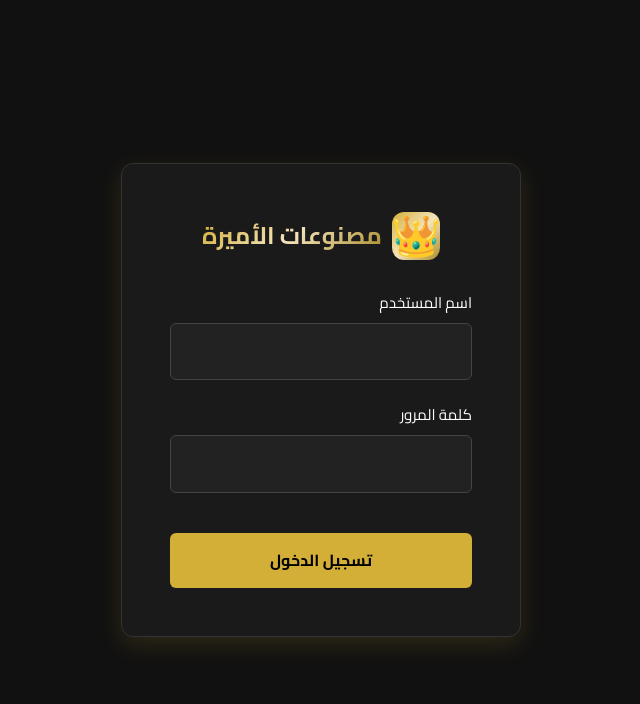
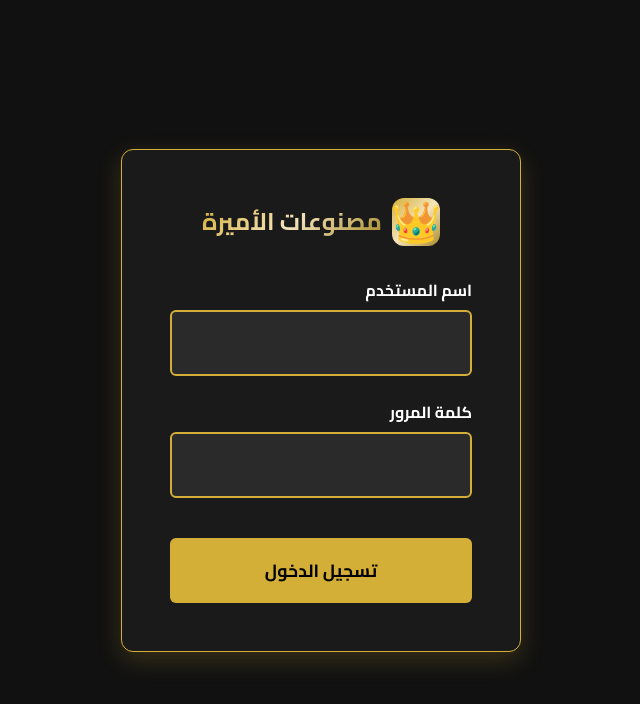
Before and after one commit to adnanali02/ELAM-RA-jewelry.github.io, a plain HTML site: page login.html in a window 1280 px wide. Shown: the whole page, without its empty margins (319-959 px from the left). Drawn offline with Linux system fonts and the light colour scheme.

Commit message:
Update login.html

```diff
--- a/login.html
+++ b/login.html
@@ -6,8 +6,6 @@
     <title>تسجيل الدخول | مصنوعات الأميرة</title>
 
     <link rel="icon" type="image/x-icon" href="assets/favicon.ico">
-    <link rel="preconnect" href="https://fonts.googleapis.com">
-    <link rel="preconnect" href="https://fonts.gstatic.com" crossorigin>
     <link href="https://fonts.googleapis.com/css2?family=Cairo:wght@400;600;700&display=swap" rel="stylesheet">
 
     <link rel="stylesheet" href="css/variables.css">
@@ -16,76 +14,70 @@
     <link rel="stylesheet" href="css/layout.css">
 
     <style>
-        /* تنسيقات ثابتة لضمان ظهور الخانات بشكل فخم */
+        /* فرض التنسيقات بالقوة القاهرة !important */
         body {
-            display: flex;
-            align-items: center;
-            justify-content: center;
-            min-height: 100vh;
-            background-color: #111111; /* خلفية داكنة */
-            margin: 0;
-            font-family: 'Cairo', sans-serif;
+            display: flex !important;
+            align-items: center !important;
+            justify-content: center !important;
+            min-height: 100vh !important;
+            background-color: #111111 !important;
+            margin: 0 !important;
         }
         .login-card {
-            background: #1a1a1a; /* بطاقة داكنة */
-            padding: 3rem;
-            border-radius: 12px;
-            box-shadow: 0 8px 24px rgba(212, 175, 55, 0.15); /* توهج ذهبي */
-            width: 100%;
-            max-width: 400px;
-            text-align: center;
-            border: 1px solid #333;
+            background-color: #1a1a1a !important;
+            padding: 3rem !important;
+            border-radius: 12px !important;
+            box-shadow: 0 8px 24px rgba(212, 175, 55, 0.2) !important;
+            width: 100% !important;
+            max-width: 400px !important;
+            text-align: center !important;
+            border: 1px solid #D4AF37 !important; /* حد ذهبي للبطاقة */
         }
         .login-logo {
-            display: inline-flex;
-            align-items: center;
-            gap: 10px;
-            margin-bottom: 2rem;
-            text-decoration: none;
+            display: inline-flex !important;
+            align-items: center !important;
+            gap: 10px !important;
+            margin-bottom: 2rem !important;
+            text-decoration: none !important;
         }
-        .login-logo .logo-icon { font-size: 2.5rem; }
-        .login-logo .logo-text { font-size: 1.5rem; font-weight: 700; color: #D4AF37; } /* لون ذهبي */
+        .login-logo .logo-icon { font-size: 2.5rem !important; }
+        .login-logo .logo-text { font-size: 1.5rem !important; font-weight: 700 !important; color: #D4AF37 !important; }
         .form-group {
-            margin-bottom: 1.5rem;
-            text-align: right;
+            margin-bottom: 1.5rem !important;
+            text-align: right !important;
         }
         .form-label {
-            display: block;
-            margin-bottom: 0.5rem;
-            color: #ffffff; /* نص أبيض صريح */
-            font-size: 0.95rem;
+            display: block !important;
+            margin-bottom: 0.5rem !important;
+            color: #ffffff !important;
+            font-size: 1rem !important;
+            font-weight: bold !important;
         }
         .form-control {
-            width: 100%;
-            padding: 0.8rem 1rem;
-            border: 1px solid #444;
-            border-radius: 6px;
-            background: #222;
-            color: #ffffff; /* لون الكتابة داخل الخانة أبيض */
-            font-family: inherit;
-            box-sizing: border-box; /* لمنع خروج الخانة عن الإطار */
-        }
-        .form-control:focus {
-            outline: none;
-            border-color: #D4AF37; /* حدود ذهبية عند الكتابة */
-            background: #2a2a2a;
+            width: 100% !important;
+            padding: 1rem !important;
+            border: 2px solid #D4AF37 !important; /* حد ذهبي عريض وواضح */
+            border-radius: 6px !important;
+            background-color: #2a2a2a !important; /* خلفية رمادية داكنة */
+            color: #ffffff !important; /* نص أبيض */
+            font-size: 1rem !important;
+            box-sizing: border-box !important;
+            opacity: 1 !important; /* إلغاء أي شفافية */
+            visibility: visible !important;
         }
         .btn-login {
-            width: 100%;
-            margin-top: 1rem;
-            background-color: #D4AF37;
-            color: #000000;
-            border: none;
-            padding: 0.8rem;
-            font-weight: bold;
-            border-radius: 6px;
-            cursor: pointer;
-            font-family: inherit;
-            font-size: 1rem;
-            transition: background 0.3s;
-        }
-        .btn-login:hover {
-            background-color: #b5952f;
+            width: 100% !important;
+            margin-top: 1rem !important;
+            background-color: #D4AF37 !important;
+            color: #000000 !important;
+            border: none !important;
+            padding: 1rem !important;
+            font-weight: bold !important;
+            border-radius: 6px !important;
+            cursor: pointer !important;
+            font-size: 1.1rem !important;
+            opacity: 1 !important;
+            visibility: visible !important;
         }
         #error-msg {
             color: #ff4444;
@@ -94,7 +86,6 @@
             background: rgba(255, 68, 68, 0.1);
             padding: 0.8rem;
             border-radius: 6px;
-            font-size: 0.9rem;
         }
     </style>
 </head>
@@ -111,12 +102,12 @@
         <form id="login-form">
             <div class="form-group">
                 <label class="form-label">اسم المستخدم</label>
-                <input type="text" id="username" class="form-control" required autocomplete="username">
+                <input type="text" id="username" class="form-control" required>
             </div>
 
             <div class="form-group">
                 <label class="form-label">كلمة المرور</label>
-                <input type="password" id="password" class="form-control" required autocomplete="current-password">
+                <input type="password" id="password" class="form-control" required>
             </div>
 
             <button type="submit" class="btn-login">تسجيل الدخول</button>
@@ -124,11 +115,9 @@
     </div>
 
     <script src="js/api.js"></script>
-
     <script>
         document.getElementById('login-form').addEventListener('submit', async (e) => {
             e.preventDefault();
-
             const usernameInput = document.getElementById('username').value;
             const passwordInput = document.getElementById('password').value;
             const errorDiv = document.getElementById('error-msg');
@@ -139,12 +128,8 @@
                 submitBtn.textContent = 'جاري التحقق...';
                 errorDiv.style.display = 'none';
 
-                // استدعاء دالة تسجيل الدخول من api.js
                 const response = await AuthAPI.login(usernameInput, passwordInput);
-
-                if (response) {
-                    window.location.href = 'admin.html';
-                }
+                if (response) window.location.href = 'admin.html';
             } catch (error) {
                 errorDiv.textContent = error.message || 'خطأ في اسم المستخدم أو كلمة المرور';
                 errorDiv.style.display = 'block';
```
